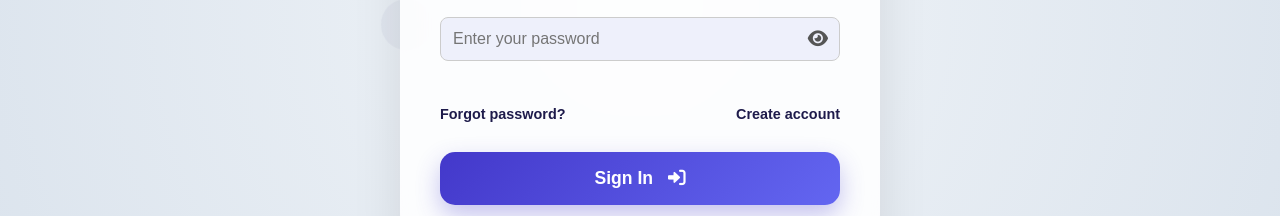
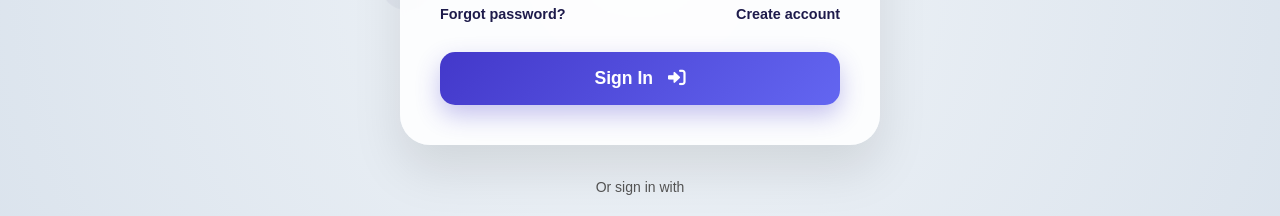
Before and after one commit to mahlatseclayton/TutorAI, a website with bundled scripts: page signIn.html in a window 1280 px wide. Shown: the part 460-676 px from the top of the page. Built offline with nearby package versions, Linux system fonts and the light colour scheme; no server answers.

Commit message:
Sign In section moved up

```diff
--- a/signIn.html
+++ b/signIn.html
@@ -35,7 +35,7 @@
     </div>
 </header>
 
-        <section id="mainSection" style="padding-top: 5vh;">
+       <section id="mainSection" style="margin-top: -10vh;">
             <div class="authCard">
                 <h2 class="authTitle">Sign In</h2>
 
```
